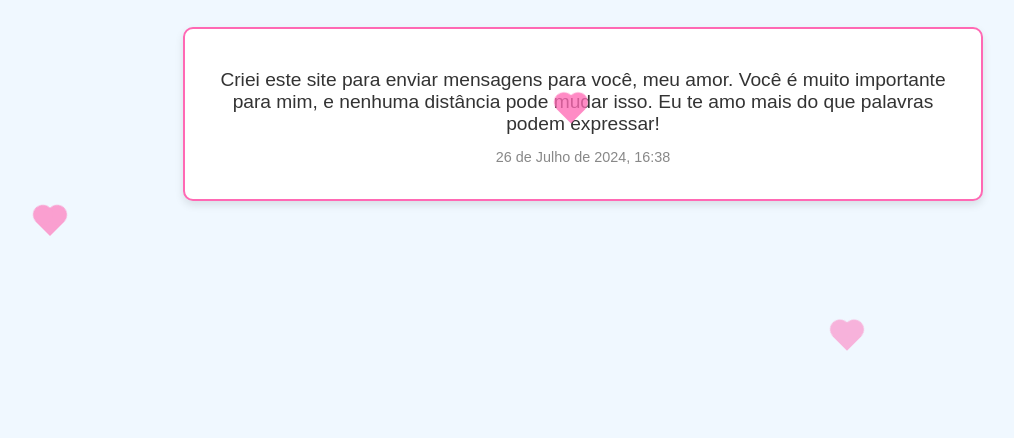
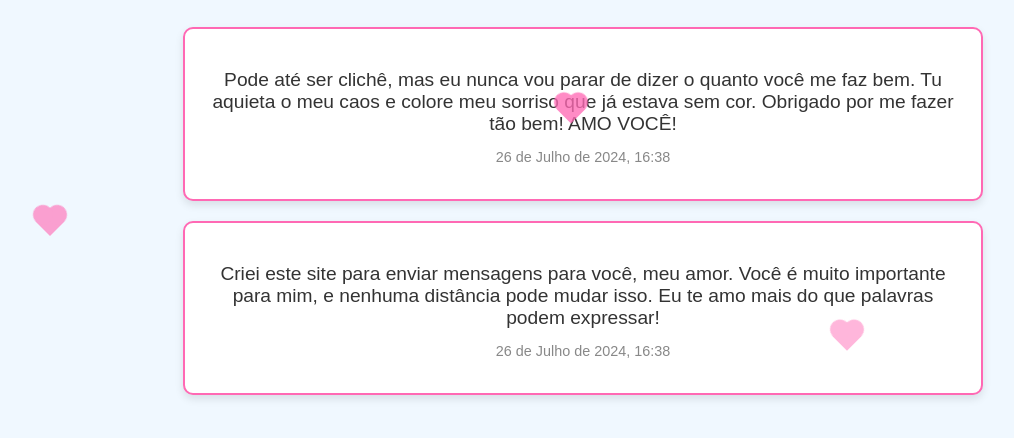
Before and after one commit to rafaeel1406/messages-for-my-dear, a plain HTML site: page index.html in a window 1280 px wide. Shown: the part 82-520 px from the top of the page, without its empty margins (57-1071 px from the left). Drawn offline with Linux system fonts and the light colour scheme.

Commit message:
nova mensagem

```diff
--- a/index.html
+++ b/index.html
@@ -13,6 +13,11 @@
     <div class="container">
         <h1>Mensagens para o MEU BEM 💖</h1>
         <div class="card">
+            <p class="message">Pode até ser clichê, mas eu nunca vou parar de dizer o quanto você me faz bem. Tu aquieta
+                o meu caos e colore meu sorriso que já estava sem cor. Obrigado por me fazer tão bem! AMO VOCÊ!</p>
+            <p class="datetime">26 de Julho de 2024, 16:38</p>
+        </div>
+        <div class="card">
             <!-- <img src="https://images.pexels.com/photos/3718351/pexels-photo-3718351.jpeg?cs=srgb&dl=pexels-slawek-1207257-3718351.jpg&fm=jpg"
                 alt="Imagem especial" class="message-image"> -->
             <p class="message">Criei este site para enviar mensagens para você, meu amor. Você é muito importante para
```
